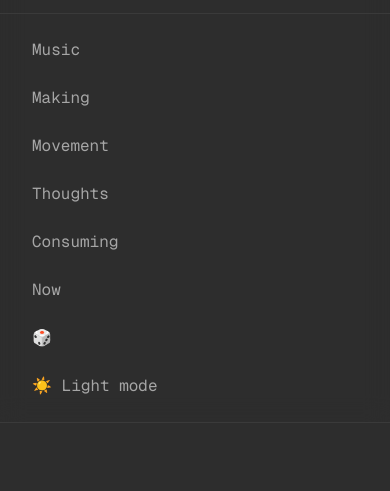
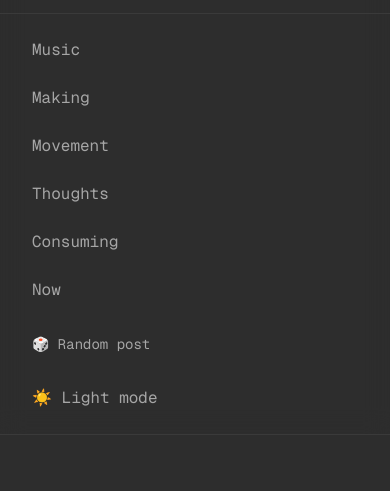
Before and after one commit to jolyssa/jolyssa-space, an Astro site: page / in a window 390 px wide. Both pictures are taken after a click on the button "Toggle menu". Shown: the part 59-550 px from the top of the page. Built offline with nearby package versions, Linux system fonts and the light colour scheme; Astro itself is replaced by a stand-in of ours; no server answers; a web font is replaced by a local one.

Commit message:
some mobile issue fixes

```diff
--- a/src/components/Navigation.astro
+++ b/src/components/Navigation.astro
@@ -1,4 +1,6 @@
 ---
+import RandomPostButton from './RandomPostButton.astro';
+
 const currentPath = Astro.url.pathname;
 
 const navItems = [
@@ -8,7 +10,6 @@ const navItems = [
   { label: 'Thoughts', href: '/thoughts' },
   { label: 'Consuming', href: '/consuming' },
   { label: 'Now', href: '/now' },
-  { label: '🎲', href: '/random', title: 'Random post' },
 ];
 ---
 
@@ -34,6 +35,8 @@ const navItems = [
             {item.label}
           </a>
         ))}
+
+        <RandomPostButton />
 
         <button
           id="theme-toggle"
@@ -75,6 +78,10 @@ const navItems = [
           {item.label}
         </a>
       ))}
+
+      <div class="py-2 px-4">
+        <RandomPostButton />
+      </div>
 
       <button
         id="mobile-theme-toggle"
--- a/src/components/OfficeHoursButton.astro
+++ b/src/components/OfficeHoursButton.astro
@@ -64,7 +64,7 @@ const calendarUrl = import.meta.env.PUBLIC_CALENDAR_URL || 'https://cal.com/joly
 
         <p class="text-text-secondary text-sm mt-6 text-center">
           Not available Mondays?
-          <a href="mailto:you@email.com" class="text-accent hover:text-accent-light">
+          <a href="mailto:hello@jolyssa.space" class="text-accent hover:text-accent-light">
             Email me instead
           </a>
         </p>
--- /dev/null
+++ b/src/components/RandomPostButton.astro
@@ -0,0 +1,39 @@
+---
+import { getCollection } from 'astro:content';
+
+// Get all posts (excluding templates) at build time
+const music = await getCollection('music', ({ data }) => !data.isTemplate);
+const making = await getCollection('making', ({ data }) => !data.isTemplate);
+const thoughts = await getCollection('thoughts', ({ data }) => !data.isTemplate);
+const consuming = await getCollection('consuming', ({ data }) => !data.isTemplate);
+const work = await getCollection('work', ({ data }) => !data.isTemplate);
+
+const allPosts = [
+  ...music.map(p => ({ ...p, collection: 'music' })),
+  ...making.map(p => ({ ...p, collection: 'making' })),
+  ...thoughts.map(p => ({ ...p, collection: 'thoughts' })),
+  ...consuming.map(p => ({ ...p, collection: 'consuming' })),
+  ...work.map(p => ({ ...p, collection: 'work' })),
+];
+---
+
+<button
+  id="random-post-btn"
+  class="nav-link text-sm font-medium text-text-secondary-light dark:text-text-secondary transition-colors hover:text-accent font-mono block w-full text-left py-2 rounded hover:bg-surface-light dark:hover:bg-surface md:w-auto md:py-0 md:hover:bg-transparent"
+  title="Random post"
+>
+  <span class="md:hidden">🎲 Random post</span>
+  <span class="hidden md:inline">🎲</span>
+</button>
+
+<script define:vars={{ allPosts }}>
+  const randomBtn = document.getElementById('random-post-btn');
+
+  randomBtn?.addEventListener('click', () => {
+    if (allPosts.length > 0) {
+      const randomIndex = Math.floor(Math.random() * allPosts.length);
+      const randomPost = allPosts[randomIndex];
+      window.location.href = `/${randomPost.collection}/${randomPost.slug}/`;
+    }
+  });
+</script>
--- a/src/pages/random.astro
+++ /dev/null
@@ -1,25 +0,0 @@
----
-import { getCollection } from 'astro:content';
-
-// Get all posts (excluding templates)
-const music = await getCollection('music', ({ data }) => !data.isTemplate);
-const making = await getCollection('making', ({ data }) => !data.isTemplate);
-const thoughts = await getCollection('thoughts', ({ data }) => !data.isTemplate);
-const consuming = await getCollection('consuming', ({ data }) => !data.isTemplate);
-const work = await getCollection('work', ({ data }) => !data.isTemplate);
-
-const allPosts = [
-  ...music.map(p => ({ ...p, collection: 'music' })),
-  ...making.map(p => ({ ...p, collection: 'making' })),
-  ...thoughts.map(p => ({ ...p, collection: 'thoughts' })),
-  ...consuming.map(p => ({ ...p, collection: 'consuming' })),
-  ...work.map(p => ({ ...p, collection: 'work' })),
-];
-
-// Pick random post
-const randomIndex = Math.floor(Math.random() * allPosts.length);
-const randomPost = allPosts[randomIndex];
-
-// Redirect to random post
-return Astro.redirect(`/${randomPost.collection}/${randomPost.slug}/`);
----
--- a/src/styles/global.css
+++ b/src/styles/global.css
@@ -16,6 +16,28 @@
   /* Light mode overrides */
   html:not(.dark) body {
     @apply bg-background-light text-text-primary-light;
+  }
+
+  /* Scrollbar styling */
+  ::-webkit-scrollbar {
+    width: 12px;
+  }
+
+  ::-webkit-scrollbar-track {
+    @apply bg-gray-100;
+  }
+
+  ::-webkit-scrollbar-thumb {
+    @apply bg-gray-300 hover:bg-gray-400 rounded-full;
+  }
+
+  /* Dark mode scrollbar */
+  .dark ::-webkit-scrollbar-track {
+    @apply bg-gray-800;
+  }
+
+  .dark ::-webkit-scrollbar-thumb {
+    @apply bg-gray-600 hover:bg-gray-500 rounded-full;
   }
 }
 
```
